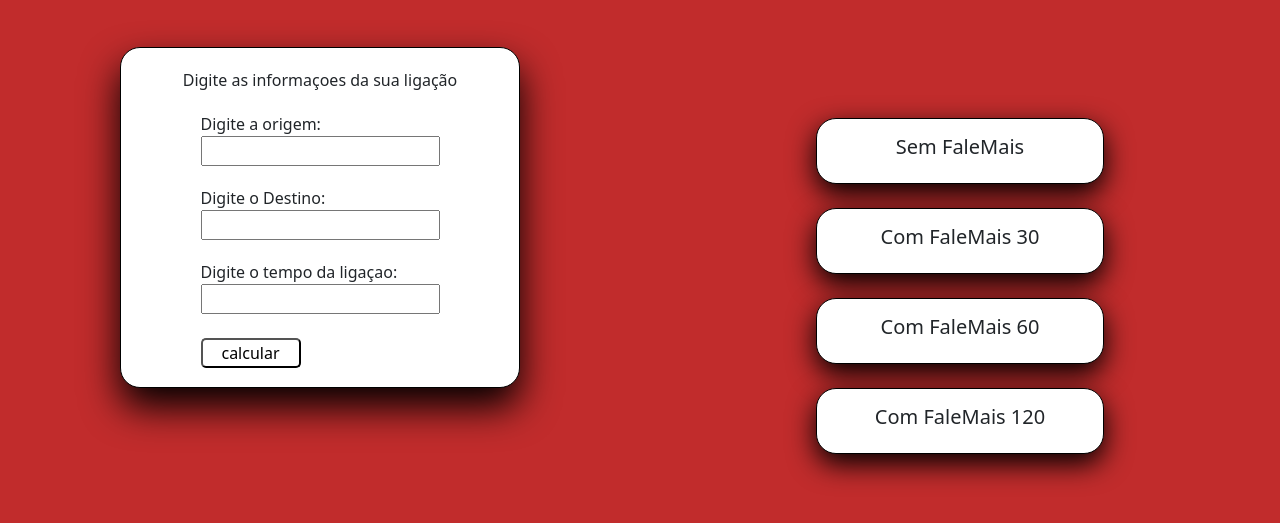
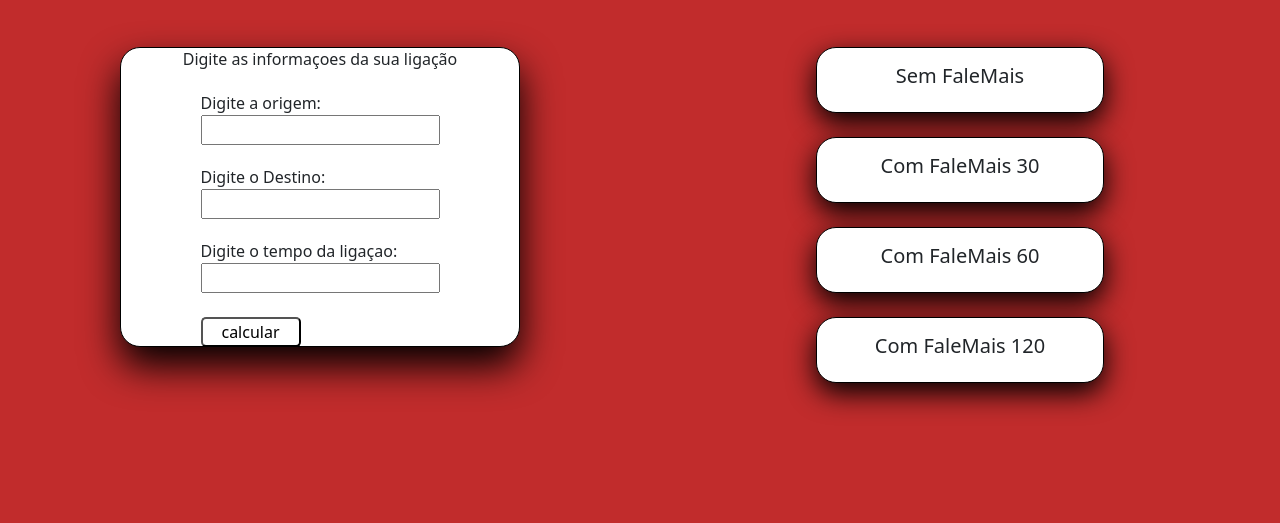
Before and after one commit to BruCesar1993/Calculadora-Planos-liga-o, a plain HTML site: page index.html in a window 1280 px wide. Shown: the part 133-656 px from the top of the page. Drawn offline with nearby package versions, Linux system fonts and the light colour scheme.

Commit message:
atualizaçao

```diff
--- a/style.css
+++ b/style.css
@@ -42,8 +42,7 @@
     flex-direction: column;
     align-items: center;
     max-width: 80%;
-    width: auto;
-    max-height: 50%;
+    height: 300px;
     width: 400px;
     padding-top: 100px;
     padding-bottom: 100px;
```
